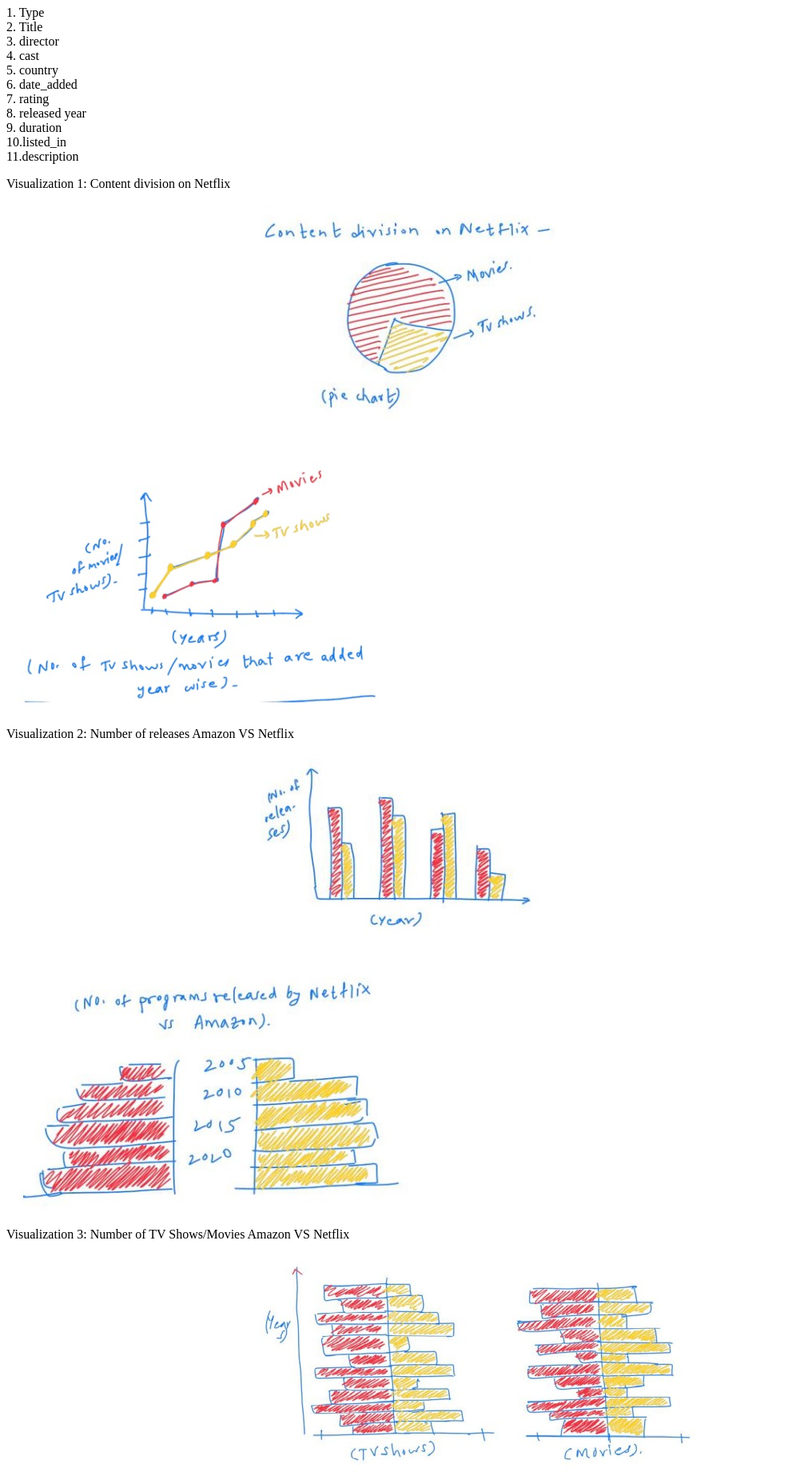
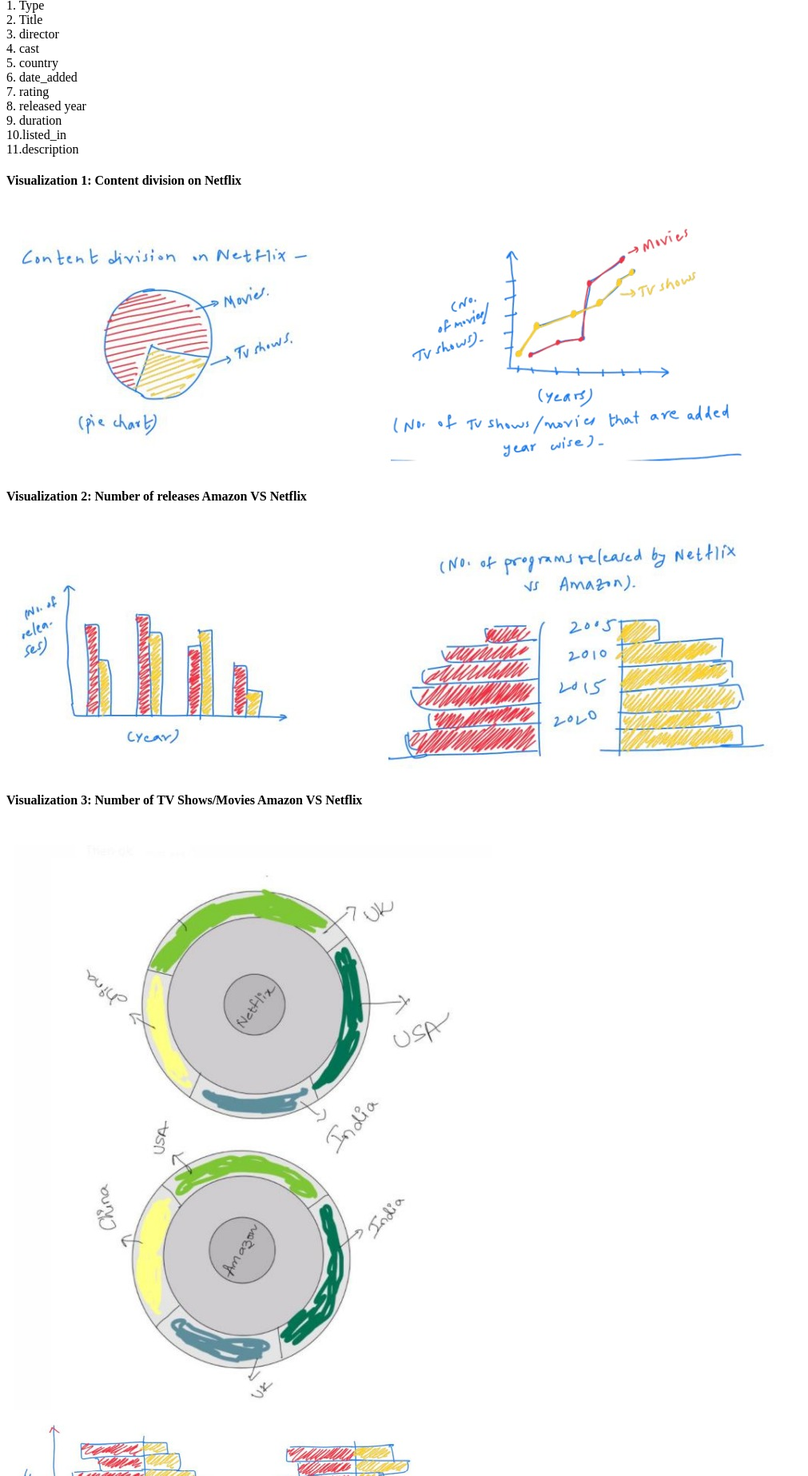
Before and after one commit to psrikha/psrikha.github.io, a plain HTML site: page index.html in a window 1280 px wide. Shown: the part 307-2153 px from the top of the page at 80% size, without its empty margins (0-1011 px from the left). Drawn offline with nearby package versions, Linux system fonts and the light colour scheme.

Commit message:
Update index.html

```diff
--- a/index.html
+++ b/index.html
@@ -4,10 +4,12 @@
     <meta charset="UTF-8"/>
     <title>Data Visualization Project</title>
     <script src="https://d3js.org/d3.v7.min.js"></script>
+    <link rel="stylesheet" href="style.css">
   </head>
   <body>
 
-    <h1 style="text-align:center">Project CPSC 6030</h1>
+    <p class="logo">Project CPSC 6030<br>Visualising Netflix & Amazon Prime Video OTT Platform Data</p>
+    <div class="box">
     <p><h3>Team:</h3>1. Avinash Komatineni / C13513954 / akomati@g.clemson.edu
        <br>2. Harika Banda / C11992641 / hbanda@clemson.edu
        <br>3. Pandu Ranga Avinash Srikhakollu / C37573694 / psrikha@clemson.edu</p>
@@ -27,43 +29,44 @@
         10.listed_in<br>
         11.description</p>
     <div>
-        <p>Visualization 1:
-            Content division on Netflix</p>
-        <svg id="contentDivision"></svg>
+        <h4>Visualization 1:
+            Content division on Netflix</h4>
+        <!-- <svg id="contentDivision"></svg> -->
         <!-- <script src="script-contentDivision.js"></script> -->
-        <img src="/Images/1.jpeg" alt="Bar Chart">
-        <img src="Images/1-1.jpeg" alt="Bar Chart">
+        <img src="Images/1.jpeg" alt="Visualization">
+        <img src="Images/1-1.jpeg" alt="Visualization">
     </div>
     <div>
-        <p>Visualization 2:
-            Number of releases Amazon VS Netflix</p>
-        <svg id="numberOfReleases"></svg>
+        <h4>Visualization 2:
+            Number of releases Amazon VS Netflix</h4>
+        <!-- <svg id="numberOfReleases"></svg> -->
         <!-- <script src="script-numberOfReleases.js"></script> -->
-        <img src="Images/2.jpeg" alt="Bar Chart">
-        <img src="Images/2-2.jpeg" alt="Bar Chart">
+        <img src="Images/2.jpeg" alt="Visualization">
+        <img src="Images/2-2.jpeg" alt="Visualization">
     </div>
     <div>
-        <p>Visualization 3:
-            Number of TV Shows/Movies Amazon VS Netflix</p>
-        <svg id="numberOfShows"></svg>
+        <h4>Visualization 3:
+            Number of TV Shows/Movies Amazon VS Netflix</h4>
+        <!-- <svg id="numberOfShows"></svg> -->
         <!-- <script src="script-numberOfShows.js"></script> -->
-        <img src="Images/3.jpeg" alt="Bar Chart">
-        <img src="Images/3-2.jpeg" alt="Bar Chart">
+        <img src="Images/3-2.jpeg" alt="Visualization">
+        <img src="Images/3.jpeg" alt="Visualization">
     </div>
     <div>
-        <p>Visualization 4:
-            country wise distribution of Movies and TV shows in Netflix</p>
-        <svg id="countryWiseDistribution"></svg>
+        <h4>Visualization 4:
+            country wise distribution of Movies and TV shows in Netflix</h4>
+        <!-- <svg id="countryWiseDistribution"></svg> -->
         <!-- <script src="script-countryWiseDistribution.js"></script> -->
-        <img src="Images/4.jpeg" alt="Bar Chart">
-        <img src="Images/4-2.jpeg" alt="Bar Chart">
+        <img src="Images/4-2.jpeg" alt="Visualization">
+        <img src="Images/4.jpeg" alt="Visualization">
     </div>
     <div>
-        <p>Visualization 5:
-            Year wise rating analysis Amazon VS Netflix</p>
-        <svg id="yearWiseRating"></svg>
+        <h4>Visualization 5:
+            Year wise rating analysis Amazon VS Netflix</h4>
+        <!-- <svg id="yearWiseRating"></svg> -->
         <!-- <script src="script-yearWiseRating.js"></script> -->
-        <img src="Images/5.jpeg" alt="Bar Chart">
+        <img src="Images/5.jpeg" alt="Visualization">
     </div>
+</div>
  </body>
 </html>
```
